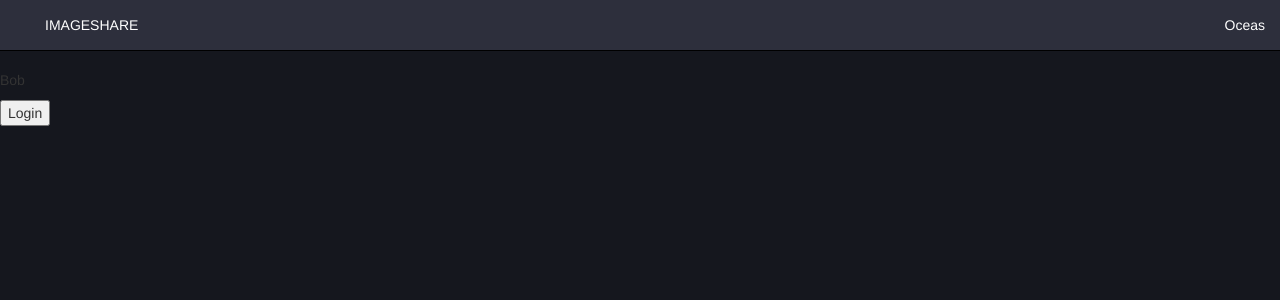
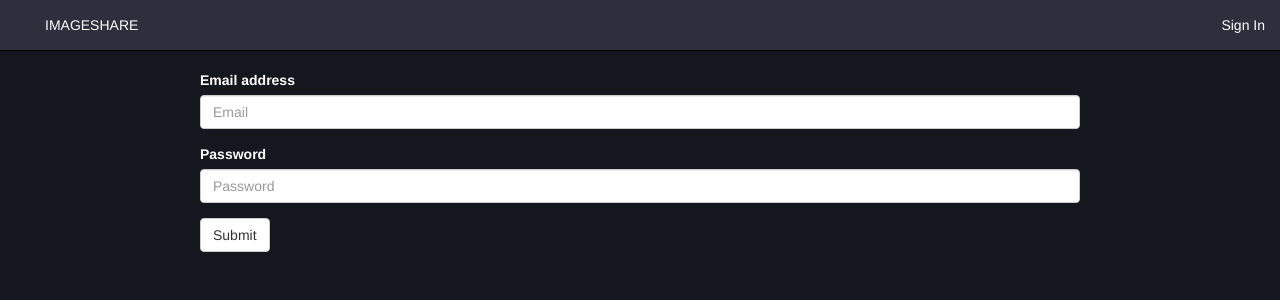
Before and after one commit to Oceas/imageshare-web-application, a PHP site: page /imageshare/index.html in a window 1280 px wide. Shown: the top 300 px of the page. Run offline with PHP 8.4, Linux system fonts and the light colour scheme.

Commit message:
Added login page and started login controller.

```diff
--- a/imageshare/css/style.css
+++ b/imageshare/css/style.css
@@ -1,6 +1,12 @@
 body {
     padding-top: 70px;
     background-color: #15171E;
+    color:#FFFFFF;
+}
+
+.body-inner{
+    margin-left:200px;
+    margin-right:200px;
 }
 
 .navbar-inner {
--- a/imageshare/index.html
+++ b/imageshare/index.html
@@ -6,7 +6,8 @@
     <link rel="stylesheet" type="text/css" href="frameworks/bootstrap/css/bootstrap.min.css"/>
     <link rel="stylesheet" type="text/css" href="css/style.css"/>
     <script type="text/javascript" src="frameworks/angular/angular.min.js"></script>
-    <script type="text/javascript" src="app.js"></script>
+    <script type="text/javascript" src="modules/app.js"></script>
+    <script type="text/javascript" src="modules/authentication.js"></script>
     <script type="text/javascript" src="frameworks/bootstrap/js/bootstrap.min.js"></script>
 
 
@@ -17,22 +18,11 @@
 <nav class="navbar navbar-default navbar-dark navbar-fixed-top">
     <div class="container navbar-inner">
         <p class="navbar-text navbar-left">IMAGESHARE</p>
-        <p class="navbar-text navbar-right"><a href="#">Oceas</a></p>
+        <p class="navbar-text navbar-right"><a href="#">Sign In</a></p>
     </div>
 </nav>
-
-<div ng-controller="PeopleController as PeopleCtl">
-    {{PeopleCtl.name}}
-    <ul>
-        <li ng-repeat="person in persons">
-            {{person.Name}} : {{person.Age}}
-        </li>
-    </ul>
+<div class="body-inner">
+    <login-form></login-form>
 </div>
-<div ng-controller="AuthenticationController as Auth">
-    <input type="button" value="Login" ng-click="Auth.login()"/>
-</div>
-
-
 </body>
 </html>
--- /dev/null
+++ b/imageshare/modules/app.js
@@ -0,0 +1,23 @@
+/**
+ * Created by scottanderson on 6/27/16.
+ */
+
+/*Controllers are where we define our app's behavior by defining
+ functions and values */
+
+(function () {
+    var app = angular.module('imageshare', ['user-authentication']);
+
+    // app.controller('PeopleController', function ($scope, $http) {
+    //     this.name = "Bob";
+    //     $http.post('http://192.168.33.22/testing.json').success(function (response) {
+    //         $scope.persons = response.records;
+    //     });
+    // });
+    //
+    // app.controller("TestingController", function () {
+    //     this.name = "Bob";
+    // });
+
+
+})();
--- a/imageshare/app.js
+++ b/imageshare/modules/authentication.js
@@ -6,18 +6,19 @@
  functions and values */
 
 (function () {
-    var app = angular.module('imageshare', []);
+    var app = angular.module('user-authentication', []);
 
 
-    app.controller('PeopleController', function ($scope, $http) {
-        this.name = "Bob";
-        $http.post('http://192.168.33.22/testing.json').success(function (response) {
-            $scope.persons = response.records;
-        });
-    });
-
-    app.controller("TestingController", function () {
-        this.name = "Bob";
+    app.directive('loginForm', function () {
+        return {
+            restrict: 'E',
+            templateUrl: '../templates/pages/authentication/login.html',
+            controller: function () {
+               this.email = "";
+               this.password ="";
+            },
+            controllerAs: 'login'
+        };
     });
 
     app.controller("AuthenticationController", function ($http) {
@@ -39,5 +40,4 @@
         };
     });
 
-
 })();
--- /dev/null
+++ b/imageshare/templates/pages/authentication/login.html
@@ -0,0 +1,11 @@
+<form>
+    <div class="form-group">
+        <label for="emailInput" ng-model="login.email">Email address</label>
+        <input type="email" class="form-control" id="emailInput" placeholder="Email">
+    </div>
+    <div class="form-group">
+        <label for="passwordInput">Password</label>
+        <input ng-model="login.password" type="password" class="form-control" id="passwordInput" placeholder="Password">
+    </div>
+    <button type="submit" class="btn btn-default">Submit</button>
+</form>
```
Also changed, not shown: imageshare/frameworks/angular/angular.min.js.
